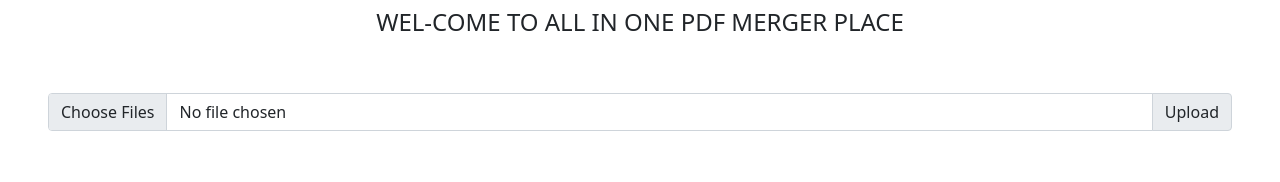
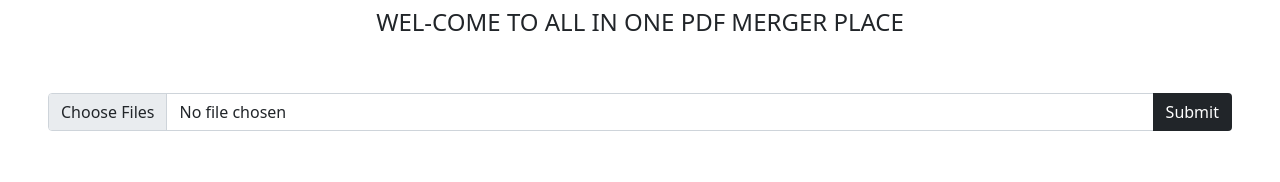
Before and after one commit to BhavyaMPatel/pdf_merger, a website: page templetes/index.html in a window 1280 px wide. Drawn offline with nearby package versions, Linux system fonts and the light colour scheme.

Commit message:
Making in action

```diff
--- a/templetes/index.html
+++ b/templetes/index.html
@@ -13,11 +13,12 @@
     <div class="text-center m-2">
         <h4>WEL-COME TO ALL IN ONE PDF MERGER PLACE</h4>
     </div>
-
-      <div class="input-group p-5">
-        <input type="file" class="form-control" id="inputGroupFile02" multiple accept=".pdf">
-        <label class="input-group-text" for="inputGroupFile02">Upload</label>
-      </div>
+      <form method="post" action="/merge" enctype="multipart/form-data">
+          <div class="input-group p-5">
+            <input type="file" class="form-control" id="inputGroupFile02" multiple accept=".pdf">
+            <input type="submit" class="btn input-group-text bg-dark text-white" for="inputGroupFile02"></input>
+          </div>
+      </form>
 
     <!-- Optional JavaScript; choose one of the two! -->
 
```
Also changed, not shown: public/index.html (added).
